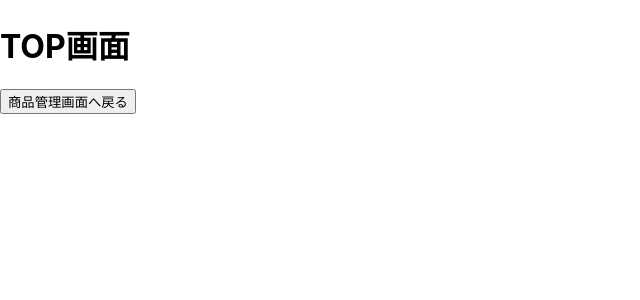
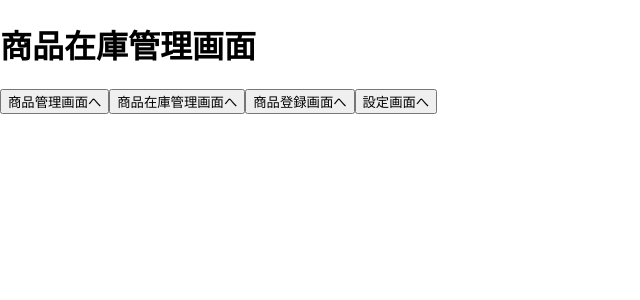
Before and after one commit to furu0202/StockManagementApp, a React (Create React App) app: page /TOP in a window 1280 px wide. Shown: the top 300 px of the page, without its empty margins (0-640 px from the left). Built offline with nearby package versions, Linux system fonts and the light colour scheme.

Commit message:
検索フォーム外枠の修正

```diff
--- a/src/components/Top.jsx
+++ b/src/components/Top.jsx
@@ -5,8 +5,11 @@ const Top = () => {
   const navigate = useNavigate();
   return (
     <div>
-      <h1>TOP画面</h1>
-      <button onClick={() => navigate('/Home/')}>商品管理画面へ戻る</button>
+      <h1>商品在庫管理画面</h1>
+      <button onClick={() => navigate('/Home/')}>商品管理画面へ</button>
+      <button>商品在庫管理画面へ</button>
+      <button>商品登録画面へ</button>
+      <button>設定画面へ</button>
     </div>
   );
 };
```
